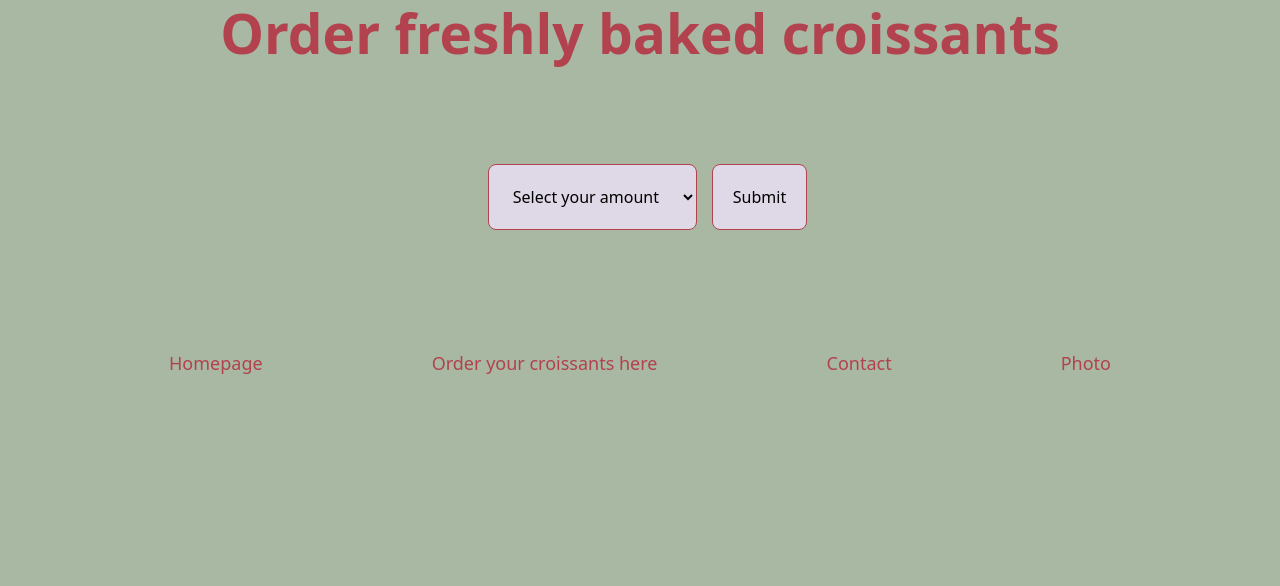
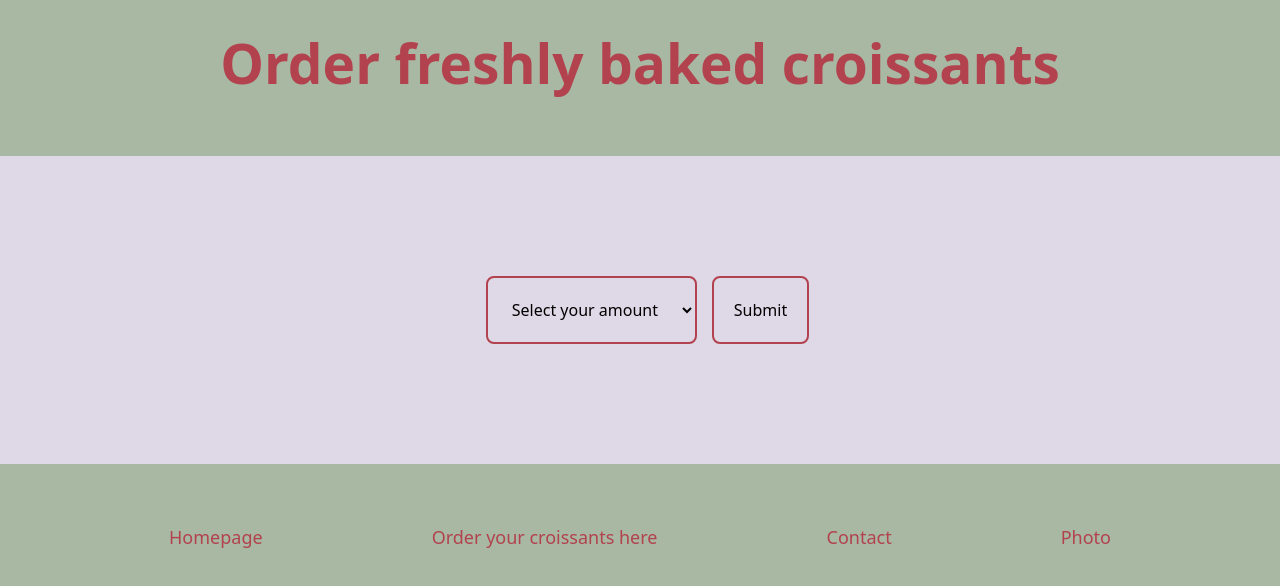
Before and after one commit to verenx/multiple-page-static-croissant, a plain HTML site: page order.html in a window 1280 px wide. Drawn offline with nearby package versions, Linux system fonts and the light colour scheme.

Commit message:
css optimization

```diff
--- a/order.html
+++ b/order.html
@@ -10,8 +10,11 @@
     <title>Order your tasty croissants here - The Flaky Bakery</title>
 </head>
 <body>
-    <h1>Order freshly baked croissants</h1>
+    <header>
+        <h1>Order freshly baked croissants</h1>
+    </header>
 
+    <main>
 <form action="">
     <select>
         <option value="">Select your amount</option>
@@ -22,8 +25,10 @@
         <option value="">5 croissant</option>
     </select>
 
+
     <input type="submit" class="submit">
 </form>
+</main>
 
 <footer>
     <a href="/" class="website-links" title="home">Homepage</a>
--- a/src/style.css
+++ b/src/style.css
@@ -46,7 +46,7 @@ select, .submit {
     margin-bottom: 90px;
     padding: 20px;
     background-color: var(--secondary-color);
-    border: 1px solid var(--accent-color);
+    border: 2px solid var(--accent-color);
     border-radius: 8px;
 }
 
```
